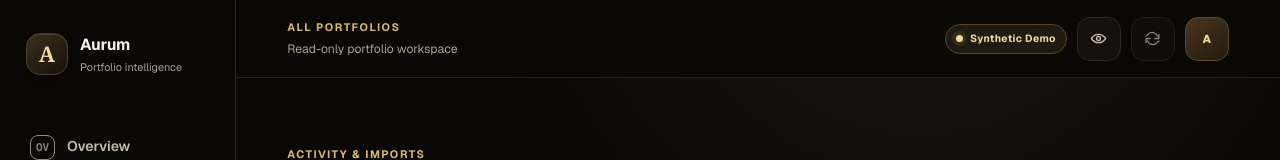
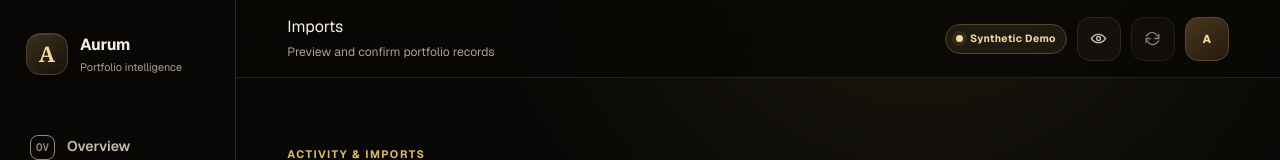
Before and after one commit to ChacoBee/Robinhood-Portfolios-Management, a Next.js app in the folder apps/web/: page /activity/imports in a window 1280 px wide. Shown: the top 160 px of the page. Built offline with nearby package versions, Linux system fonts and the light colour scheme; what @aurum/domain would draw is missing.

Commit message:
feat: add contextual Aurum page headers

```diff
--- a/apps/web/components/app-shell/GlobalHeader.tsx
+++ b/apps/web/components/app-shell/GlobalHeader.tsx
@@ -1,13 +1,19 @@
+'use client';
+
 import type { ReactNode } from 'react';
+import { usePathname } from 'next/navigation';
 import { RefreshControl } from './RefreshControl';
 import { ScreenPrivacyToggle } from './ScreenPrivacyToggle';
+import { pageContext } from './page-context';
 
 export function GlobalHeader({ mode, apiBaseUrl, userControl }: { mode: 'demo' | 'connected'; apiBaseUrl: string; userControl?: ReactNode }) {
+  const context = pageContext(usePathname() ?? '/');
+
   return (
     <header className="global-header">
       <div className="header-title">
-        <p className="eyebrow">All portfolios</p>
-        <p className="header-account-count">Read-only portfolio workspace</p>
+        <h1>{context.title}</h1>
+        <p className="header-account-count">{context.subtitle}</p>
       </div>
       <div className="header-actions">
         <span className="source-badge">
--- /dev/null
+++ b/apps/web/components/app-shell/page-context.ts
@@ -0,0 +1,22 @@
+export type PageContext = Readonly<{ title: string; subtitle: string }>;
+
+const dashboard: PageContext = {
+  title: 'Dashboard',
+  subtitle: 'Overview across all portfolios',
+};
+
+export function pageContext(pathname: string): PageContext {
+  if (pathname === '/') return dashboard;
+  if (/^\/accounts\/[^/]+$/.test(pathname)) return { title: 'Account details', subtitle: 'Balances, holdings, and source quality' };
+  if (pathname === '/accounts') return { title: 'Accounts', subtitle: 'Connected portfolio accounts' };
+  if (/^\/holdings\/[^/]+$/.test(pathname)) return { title: 'Holding details', subtitle: 'Position value, return, and provenance' };
+  if (pathname === '/holdings') return { title: 'Holdings', subtitle: 'Every position currently tracked' };
+  if (pathname === '/performance') return { title: 'Performance', subtitle: 'Read-only portfolio history' };
+  if (pathname === '/analytics') return { title: 'Allocation', subtitle: 'Exposure, concentration, and portfolio structure' };
+  if (pathname === '/activity/imports') return { title: 'Imports', subtitle: 'Preview and confirm portfolio records' };
+  if (pathname === '/activity/reconciliation') return { title: 'Reconciliation', subtitle: 'Provider totals and coverage evidence' };
+  if (pathname === '/activity') return { title: 'Activity', subtitle: 'Sync, import, and portfolio events' };
+  if (pathname === '/alerts') return { title: 'Alerts', subtitle: 'Read-only portfolio monitoring rules' };
+  if (pathname === '/settings') return { title: 'Settings', subtitle: 'Security, privacy, and data controls' };
+  return dashboard;
+}
```
Also changed, not shown: 1 other file (tests, documents, lock files or other folders).
